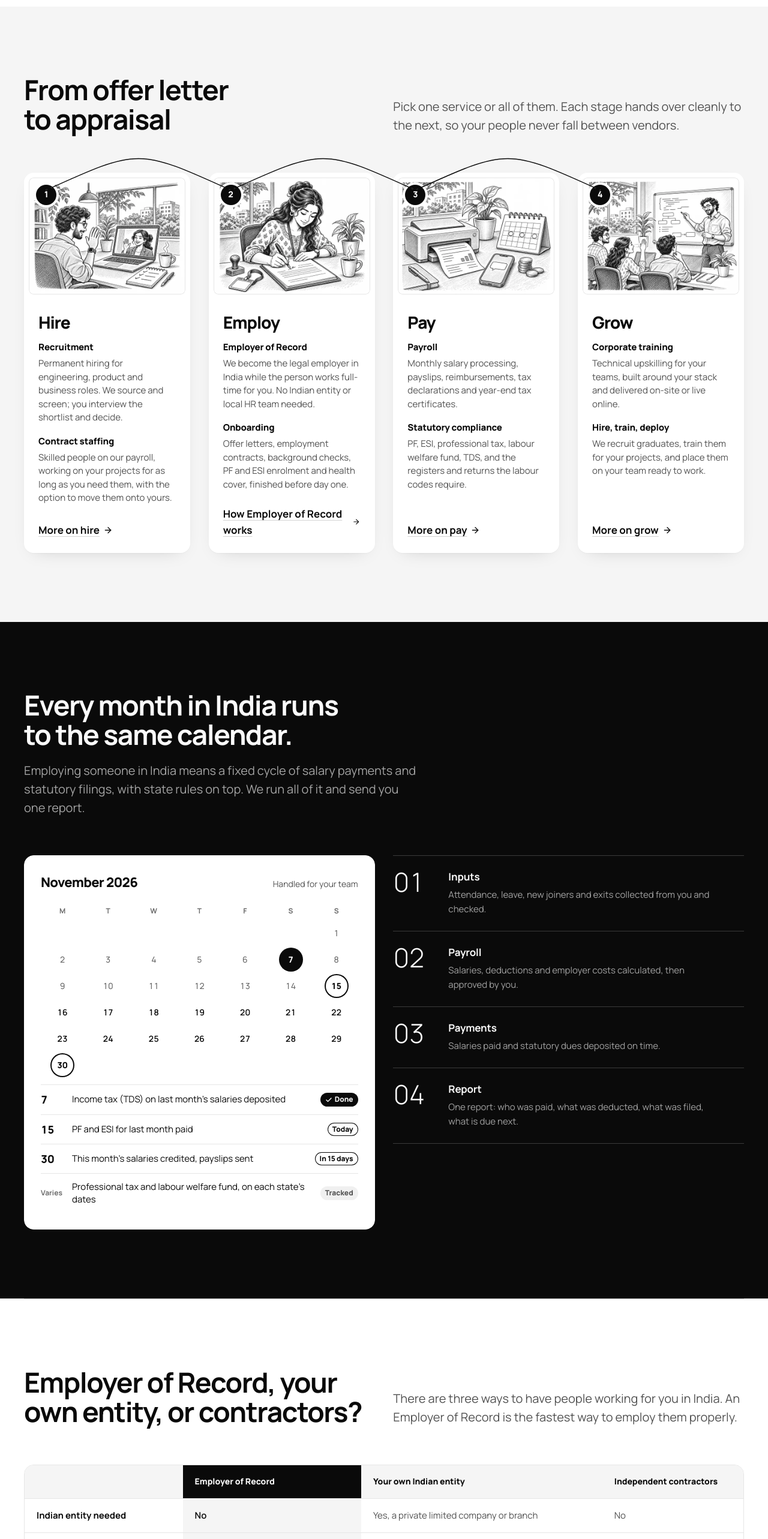
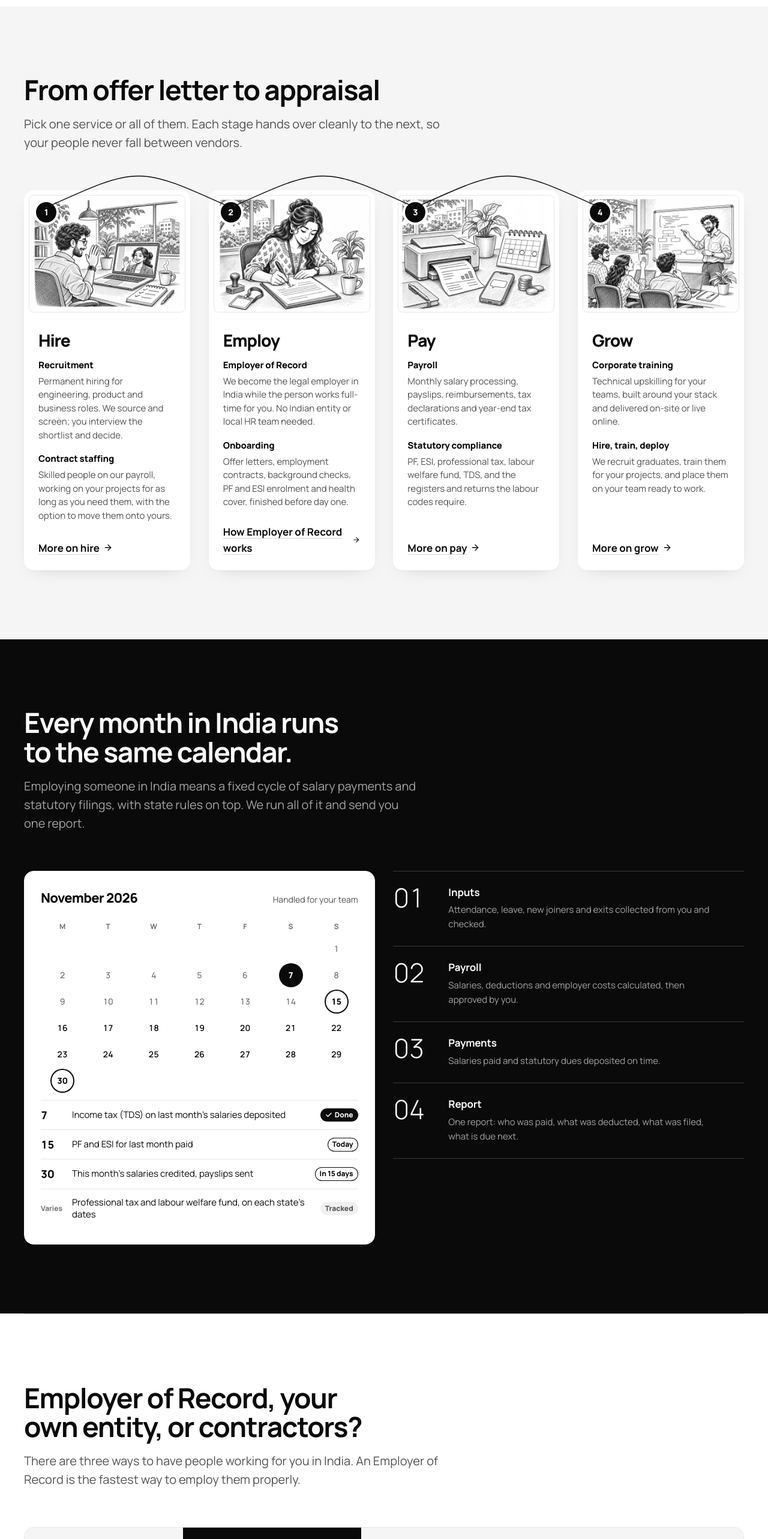
Before and after one commit to Varunsai2000/pavaniit-com, a Next.js app: page / in a window 1280 px wide. Shown: the part 1180-3746 px from the top of the page at 60% size. Built offline with nearby package versions, Linux system fonts and the light colour scheme.

Commit message:
Layout: one section scaffold, stacked or side, one heading gap

```diff
--- a/src/app/about/page.tsx
+++ b/src/app/about/page.tsx
@@ -60,7 +60,7 @@ export default function Page() {
 
       <section className="section on-mist" aria-labelledby="how-title">
         <div className="wrap depth">
-          <div>
+          <div className="section-head">
             <h2 className="h2" id="how-title">How we work</h2>
           </div>
           <ul className="depth-list">
--- a/src/app/corporate-training-india/page.tsx
+++ b/src/app/corporate-training-india/page.tsx
@@ -22,7 +22,7 @@ export default function Page() {
     <StagePage stage={stage}>
       <section className="section on-mist" aria-labelledby="tracks-title">
         <div className="wrap depth">
-          <div className="heading-stack">
+          <div className="section-head">
             <h2 className="h2" id="tracks-title">Training that matches what you hire for</h2>
             <p className="lead">
               We build programmes from the skills your teams use every day, so time in training turns into project work.
--- a/src/app/employer-of-record-india/page.tsx
+++ b/src/app/employer-of-record-india/page.tsx
@@ -17,7 +17,7 @@ export default function Page() {
     <StagePage stage={stage}>
       <section className="section on-mist" aria-labelledby="duties-title">
         <div className="wrap depth">
-          <div className="heading-stack">
+          <div className="section-head">
             <h2 className="h2" id="duties-title">Who does what</h2>
             <p className="lead">
               You direct the work. Pavani IT carries the employer&apos;s legal obligations in India.
--- a/src/app/globals.css
+++ b/src/app/globals.css
@@ -269,16 +269,16 @@ table { font-variant-numeric: tabular-nums; }
 /* ---------- Sections ---------- */
 
 .section { padding-block: var(--section-y); }
-.section-tight { padding-block: clamp(var(--space-14), 6vw, var(--space-24)); }
+.section-tight { padding-block: var(--section-y-tight); }
 .section-page-top { padding-top: var(--section-y-page-top); }
 .section-after-hero { padding-top: var(--section-y-after-hero); }
 .section-foot { margin-top: var(--space-6); }
-.heading-stack { display: grid; gap: var(--space-4); align-content: start; }
 .page-intro .h1, .page-intro .lead { margin-top: var(--space-5); }
 .on-mist { background: var(--color-surface); }
-.section-head { display: grid; gap: var(--space-4); max-width: var(--measure-section); margin-bottom: clamp(var(--space-10), 5vw, var(--space-16)); }
-.section-head-split { display: grid; grid-template-columns: var(--grid-half); gap: var(--space-5) var(--grid-gap); align-items: end; margin-bottom: clamp(var(--space-10), 5vw, var(--space-16)); }
-@media (max-width: 860px) { .section-head-split { grid-template-columns: minmax(0, 1fr); } }
+/* Section scaffold: one heading block (title, then lead) in one of two layouts.
+   Stacked: above the content, one gap below it. Side: the left half of a split, content in the right half. */
+.section-head { display: grid; gap: var(--head-gap); align-content: start; max-width: var(--measure-section); margin-bottom: var(--section-head-gap); }
+:is(.depth, .next-stage, .service-block, .faq-layout) > .section-head { margin-bottom: 0; }
 
 /* ---------- Journey (four stages) ---------- */
 
@@ -333,7 +333,6 @@ table { font-variant-numeric: tabular-nums; }
 .on-ink { background: var(--color-ink); color: var(--color-on-inverse); }
 .on-ink .h2 { color: var(--color-on-inverse); }
 .on-ink .lead { color: var(--color-on-inverse-2); }
-.ink-head { display: grid; gap: var(--space-5); max-width: var(--measure-section); margin-bottom: clamp(var(--space-10), 5vw, var(--space-20)); }
 .cycle { display: grid; grid-template-columns: var(--grid-half); gap: var(--space-10) var(--grid-gap); align-items: start; }
 .cycle-steps { list-style: none; display: grid; border-top: var(--border-hairline) solid var(--color-inverse-line); }
 .cycle-steps li { display: grid; grid-template-columns: var(--col-step) minmax(0, 1fr); gap: var(--space-5); padding-block: var(--space-6); border-bottom: var(--border-hairline) solid var(--color-inverse-line); }
@@ -433,7 +432,7 @@ table { font-variant-numeric: tabular-nums; }
 /* ---------- FAQ ---------- */
 
 .faq-layout { display: grid; grid-template-columns: var(--grid-half); gap: var(--space-8) var(--grid-gap); align-items: start; }
-.faq-layout > .h2 { position: sticky; top: calc(var(--header-h) + var(--space-8)); }
+.faq-layout > .section-head { position: sticky; top: calc(var(--header-h) + var(--space-8)); }
 .faq { border-top: var(--border-hairline) solid var(--color-line-strong); }
 .faq details { border-bottom: var(--border-hairline) solid var(--color-line-strong); }
 .faq summary { display: flex; justify-content: space-between; align-items: center; gap: var(--space-6); padding-block: var(--space-6); list-style: none; cursor: pointer; font-size: var(--text-lg); font-weight: var(--weight-bold); letter-spacing: var(--tracking-tight); }
@@ -441,7 +440,7 @@ table { font-variant-numeric: tabular-nums; }
 .faq summary svg { width: var(--icon-lg); height: var(--icon-lg); flex: none; color: var(--color-inverse); transition: transform var(--dur-ui) var(--ease-out); }
 .faq details[open] summary svg { transform: rotate(45deg); }
 .faq .answer { padding-bottom: var(--space-6); color: var(--color-ink-2); max-width: var(--measure); }
-@media (max-width: 860px) { .faq-layout { grid-template-columns: minmax(0, 1fr); } .faq-layout > .h2 { position: static; } }
+@media (max-width: 860px) { .faq-layout { grid-template-columns: minmax(0, 1fr); } .faq-layout > .section-head { position: static; } }
 
 /* ---------- Frame: the one treatment for every illustration ---------- */
 
@@ -484,7 +483,6 @@ table { font-variant-numeric: tabular-nums; }
 .service-block { display: grid; grid-template-columns: var(--grid-half); gap: var(--space-6) var(--grid-gap); padding-block: clamp(var(--space-10), 5vw, var(--space-16)); border-top: var(--border-hairline) solid var(--color-line); }
 .service-block:first-child { border-top: 0; padding-top: 0; }
 .service-block .h2 { font-size: var(--text-h2-sm); }
-.service-block .lead { margin-top: var(--space-4); }
 .check-list { list-style: none; display: grid; border-top: var(--border-hairline) solid var(--color-line); }
 .check-list li { display: grid; grid-template-columns: var(--size-tick) minmax(0, 1fr); gap: var(--space-4); padding-block: var(--space-4); border-bottom: var(--border-hairline) solid var(--color-line); font-size: var(--text-md); }
 .check-list li svg { width: var(--icon-lg); height: var(--icon-lg); color: var(--color-ink); margin-top: var(--space-0-5); }
@@ -548,9 +546,12 @@ table { font-variant-numeric: tabular-nums; }
 
 .contact-layout { display: grid; grid-template-columns: var(--grid-half); gap: var(--space-10) var(--grid-gap); align-items: start; }
 @media (max-width: 900px) { .contact-layout { grid-template-columns: minmax(0, 1fr); } }
-.contact-facts { list-style: none; display: grid; margin-top: var(--space-8); border-top: var(--border-hairline) solid var(--color-line); }
-.contact-facts li { display: grid; grid-template-columns: var(--col-label) minmax(0, 1fr); gap: var(--space-4); padding-block: var(--space-4); border-bottom: var(--border-hairline) solid var(--color-line); font-size: var(--text-md); }
+/* Ruled key/value lists: contact details, payroll due dates. */
+.contact-facts, .cycle-points { list-style: none; display: grid; border-top: var(--border-hairline) solid var(--color-line); }
+.contact-facts { margin-top: var(--space-8); }
+.contact-facts li, .cycle-points li { display: grid; grid-template-columns: var(--col-label) minmax(0, 1fr); gap: var(--space-4); padding-block: var(--space-4); border-bottom: var(--border-hairline) solid var(--color-line); font-size: var(--text-md); }
 .contact-facts li > span:first-child { color: var(--color-ink-2); }
+.cycle-points b { font-weight: var(--weight-bold); }
 .contact-facts a { font-weight: var(--weight-bold); color: var(--color-inverse); }
 .form-card { display: grid; gap: var(--space-5); padding: clamp(var(--space-6), 3.5vw, var(--space-10)); border-radius: var(--radius-card); background: var(--color-surface); }
 .field { display: grid; gap: var(--space-1-5); }
--- a/src/app/page.tsx
+++ b/src/app/page.tsx
@@ -99,7 +99,7 @@ export default function Home() {
 
       <section className="section on-mist" aria-labelledby="stages-title">
         <div className="wrap">
-          <div className="section-head-split">
+          <div className="section-head">
             <h2 className="h2" id="stages-title">
               From offer letter to appraisal
             </h2>
@@ -143,7 +143,7 @@ export default function Home() {
 
       <section className="section on-ink" aria-labelledby="cycle-title">
         <div className="wrap">
-          <div className="ink-head">
+          <div className="section-head">
             <h2 className="h2" id="cycle-title">
               Every month in India runs to the same calendar.
             </h2>
@@ -171,7 +171,7 @@ export default function Home() {
 
       <section className="section ruled" aria-labelledby="compare-title">
         <div className="wrap">
-          <div className="section-head-split">
+          <div className="section-head">
             <h2 className="h2" id="compare-title">
               Employer of Record, your own entity, or contractors?
             </h2>
@@ -189,7 +189,7 @@ export default function Home() {
 
       <section className="section ruled" aria-labelledby="pricing-title">
         <div className="wrap">
-          <div className="section-head-split">
+          <div className="section-head">
             <h2 className="h2" id="pricing-title">
               Prices, in writing
             </h2>
--- a/src/app/tokens.css
+++ b/src/app/tokens.css
@@ -113,7 +113,8 @@
   --gutter: clamp(20px, 4vw, 40px);
   --section-y: clamp(80px, 9vw, 140px);
   --section-y-tight: clamp(56px, 6vw, 96px);
-  --section-head-gap: clamp(40px, 5vw, 64px);
+  --section-head-gap: clamp(40px, 5vw, 64px); /* section heading block to its content */
+  --head-gap: var(--space-4);                  /* title to lead inside a heading block */
   --section-y-page-top: clamp(40px, 5vw, 72px);  /* top of pages without a hero: contact, privacy */
   --section-y-after-hero: clamp(24px, 3vw, 48px); /* section that follows a page hero */
   --header-h: 68px;
--- a/src/components/StagePage.tsx
+++ b/src/components/StagePage.tsx
@@ -58,7 +58,7 @@ export default function StagePage({ stage, children }: { stage: Stage; children?
         <div className="wrap">
           {stage.services.map((service) => (
             <div className="service-block" id={service.id} key={service.id}>
-              <div>
+              <div className="section-head">
                 <h2 className="h2">{service.name}</h2>
                 <p className="lead">{service.short}</p>
               </div>
@@ -72,7 +72,7 @@ export default function StagePage({ stage, children }: { stage: Stage; children?
 
       <section className="section-tight on-mist" aria-labelledby="next-stage">
         <div className="wrap next-stage">
-          <div className="heading-stack">
+          <div className="section-head">
             <h2 className="h2" id="next-stage">
               {handoff[stage.id]}
             </h2>
--- a/src/components/bits.tsx
+++ b/src/components/bits.tsx
@@ -66,9 +66,11 @@ export function FaqSection({ items, title = "Questions buyers ask us" }: { items
   return (
     <section className="section" aria-labelledby="faq-title">
       <div className="wrap faq-layout">
-        <h2 className="h2" id="faq-title">
-          {title}
-        </h2>
+        <div className="section-head">
+          <h2 className="h2" id="faq-title">
+            {title}
+          </h2>
+        </div>
         <Faq items={items} />
       </div>
     </section>
```
Also changed, not shown: src/app/payroll-compliance-india/page.tsx (+7 -5 lines), 1 other file (tests, documents, lock files or other folders).
